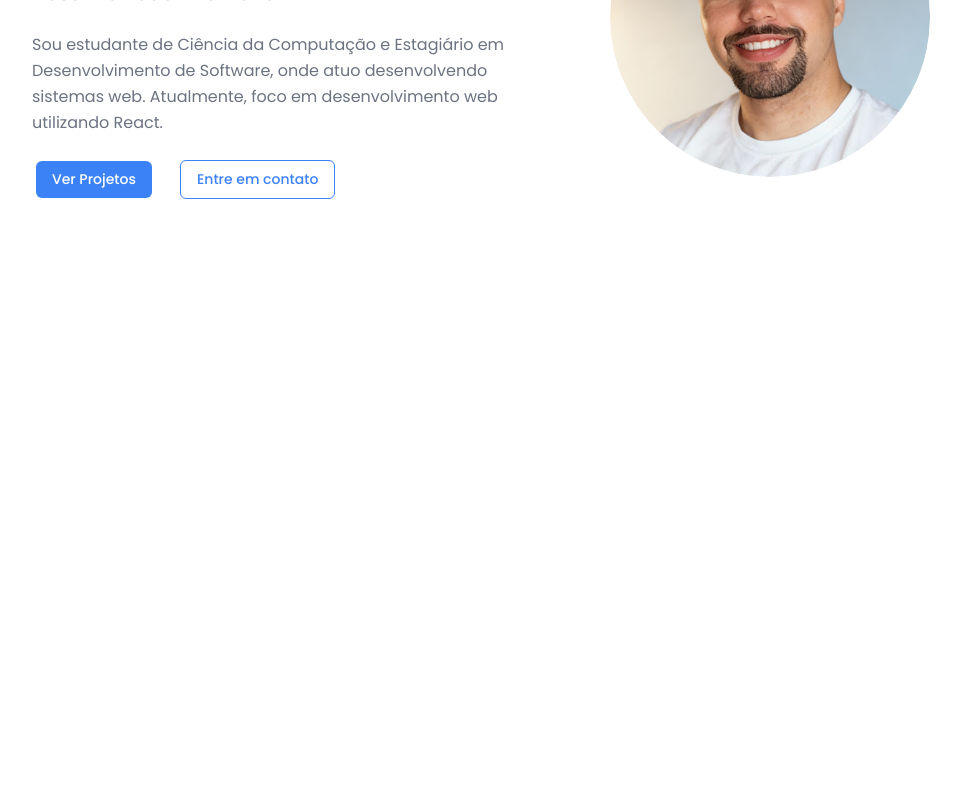
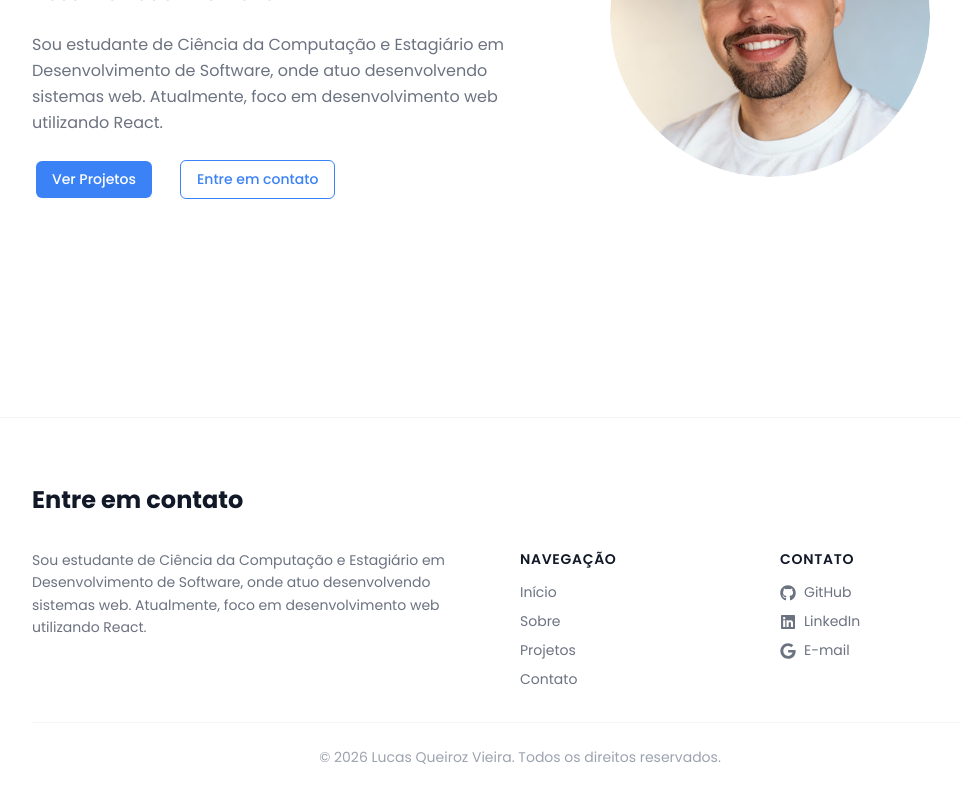
Before and after one commit to lcsqueiroz/web-portfolio-react, a React (Vite) app: page / in a window 1280 px wide. Shown: the part 443-1243 px from the top of the page, without its empty margins (120-1081 px from the left). Before the commit the page ends 860 px from the top, so only its background shows below. Built offline with nearby package versions, Linux system fonts and the light colour scheme.

Commit message:
feature(footer): Cria footer do portfólio

```diff
--- /dev/null
+++ b/src/components/organisms/Footer/index.jsx
@@ -0,0 +1,79 @@
+import { FaGithub, FaLinkedin, FaGoogle } from 'react-icons/fa';
+import { personal } from '../../../constants/personal';
+import { navLinks } from '../../../constants/navigation';
+import styles from './index.module.css';
+
+const Footer = () => {
+  return (
+    <footer id="footer" className={styles.footer}>
+      <div className={styles.inner}>
+        <div className={styles.header}>
+          <h3 className={styles.title}>Entre em contato</h3>
+        </div>
+
+        <div className={styles.grid}>
+          {/* Descrição */}
+          <div className={styles.description}>
+            <p className={styles.descriptionText}>{personal.bio}</p>
+          </div>
+
+          {/* Navegação */}
+          <div className={styles.column}>
+            <h5 className={styles.columnTitle}>Navegação</h5>
+            <nav className={styles.linkList}>
+              {navLinks.map((link) => (
+                <a key={link.href} href={link.href} className={styles.link}>
+                  {link.label}
+                </a>
+              ))}
+            </nav>
+          </div>
+
+          {/* Contato */}
+          <div className={styles.column}>
+            <h5 className={styles.columnTitle}>Contato</h5>
+            <div className={styles.linkList}>
+              <a
+                href={personal.githubUrl}
+                target="_blank"
+                rel="noopener noreferrer"
+                className={styles.contactLink}
+              >
+                <FaGithub size={16} />
+                GitHub
+              </a>
+              <a
+                href={personal.linkedinUrl}
+                target="_blank"
+                rel="noopener noreferrer"
+                className={styles.contactLink}
+              >
+                <FaLinkedin size={16} />
+                LinkedIn
+              </a>
+              <a
+                href={personal.emailUrl}
+                target="_blank"
+                rel="noopener noreferrer"
+                aria-label="E-mail"
+                className={styles.contactLink}
+              >
+                <FaGoogle size={16} />
+                E-mail
+              </a>
+            </div>
+          </div>
+        </div>
+
+        <div className={styles.bottom}>
+          <p className={styles.copyright}>
+            &copy; {new Date().getFullYear()} {personal.name}. Todos os direitos
+            reservados.
+          </p>
+        </div>
+      </div>
+    </footer>
+  );
+};
+
+export default Footer;
--- /dev/null
+++ b/src/components/organisms/Footer/index.module.css
@@ -0,0 +1,93 @@
+.footer {
+  background-color: var(--color-bg);
+  border-top: 1px solid var(--color-border);
+}
+
+.inner {
+  max-width: var(--max-width);
+  margin: 0 auto;
+  padding: var(--spacing-16) var(--spacing-6) var(--spacing-8);
+  display: flex;
+  flex-direction: column;
+  gap: var(--spacing-8);
+}
+
+.title {
+  font-size: var(--font-size-2xl);
+  font-weight: 700;
+  color: var(--color-text);
+}
+
+/* Grid de colunas */
+.grid {
+  display: grid;
+  grid-template-columns: 1fr;
+  gap: var(--spacing-8);
+}
+
+.columnTitle {
+  font-size: var(--font-size-sm);
+  font-weight: 600;
+  color: var(--color-text);
+  text-transform: uppercase;
+  letter-spacing: 0.05em;
+  margin-bottom: var(--spacing-3);
+}
+
+/* Coluna de descrição */
+.descriptionText {
+  font-size: var(--font-size-sm);
+  color: var(--color-text-muted);
+  line-height: 1.6;
+}
+
+/* Links de navegação e contato */
+.linkList {
+  display: flex;
+  flex-direction: column;
+  gap: var(--spacing-2);
+}
+
+.link {
+  font-size: var(--font-size-sm);
+  color: var(--color-text-muted);
+  text-decoration: none;
+  transition: var(--transition-colors);
+}
+
+.link:hover {
+  color: var(--color-text);
+}
+
+.contactLink {
+  display: flex;
+  align-items: center;
+  gap: var(--spacing-2);
+  font-size: var(--font-size-sm);
+  color: var(--color-text-muted);
+  text-decoration: none;
+  transition: var(--transition-colors);
+}
+
+.contactLink:hover {
+  color: var(--color-text);
+}
+
+/* Rodapé */
+.bottom {
+  border-top: 1px solid var(--color-border);
+  padding-top: var(--spacing-6);
+}
+
+.copyright {
+  font-size: var(--font-size-sm);
+  color: var(--color-text-subtle);
+  text-align: center;
+}
+
+/* Breakpoint tablet+ */
+@media (min-width: 768px) {
+  .grid {
+    grid-template-columns: 2fr 1fr 1fr;
+  }
+}
--- a/src/pages/Home/index.jsx
+++ b/src/pages/Home/index.jsx
@@ -1,5 +1,6 @@
 import Navbar from '../../components/organisms/Navbar';
 import HeroSection from '../../components/organisms/HeroSection';
+import Footer from '../../components/organisms/Footer';
 
 const Home = () => {
   return (
@@ -7,6 +8,7 @@ const Home = () => {
       <Navbar />
       <main>
         <HeroSection />
+        <Footer />
       </main>
     </>
   );
```
